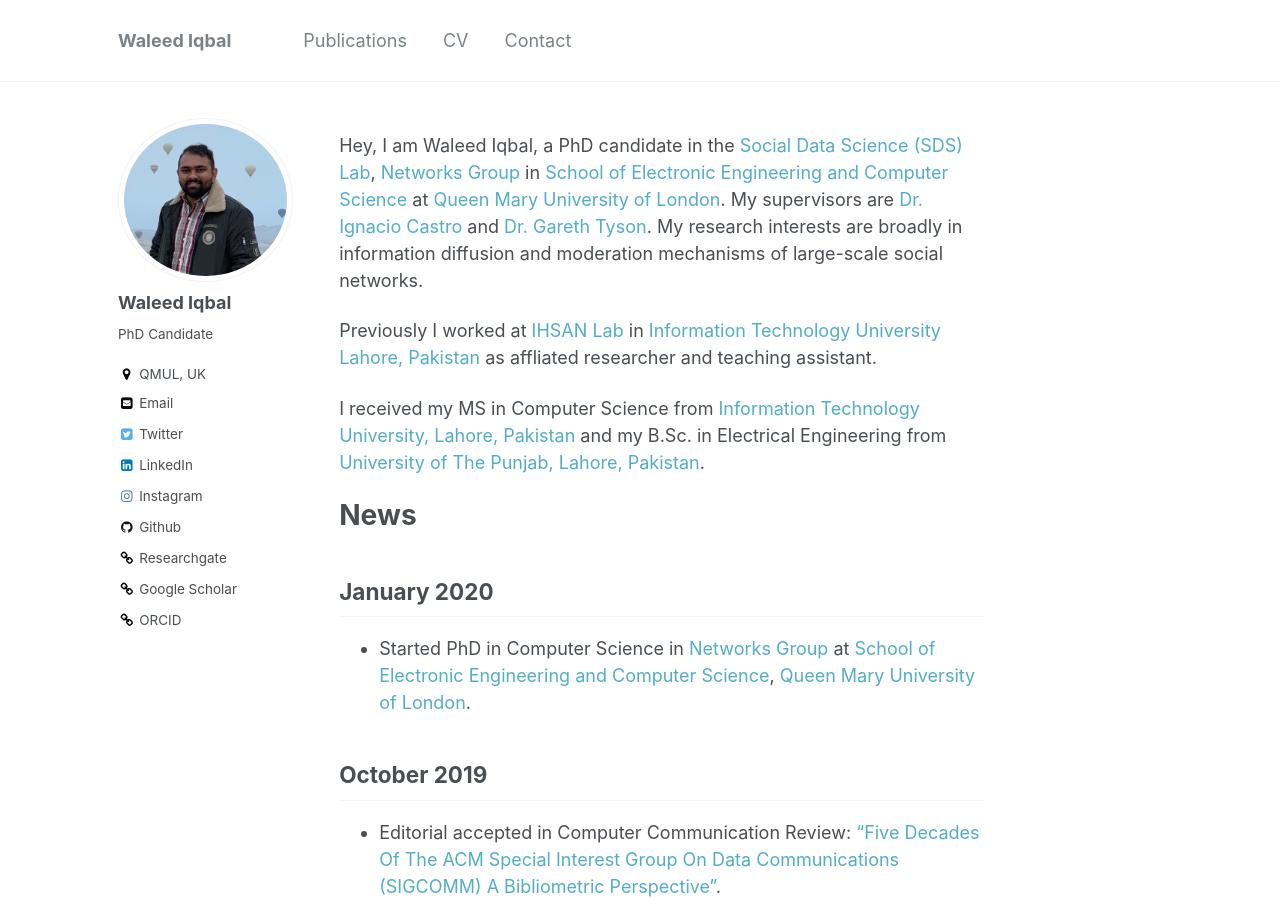
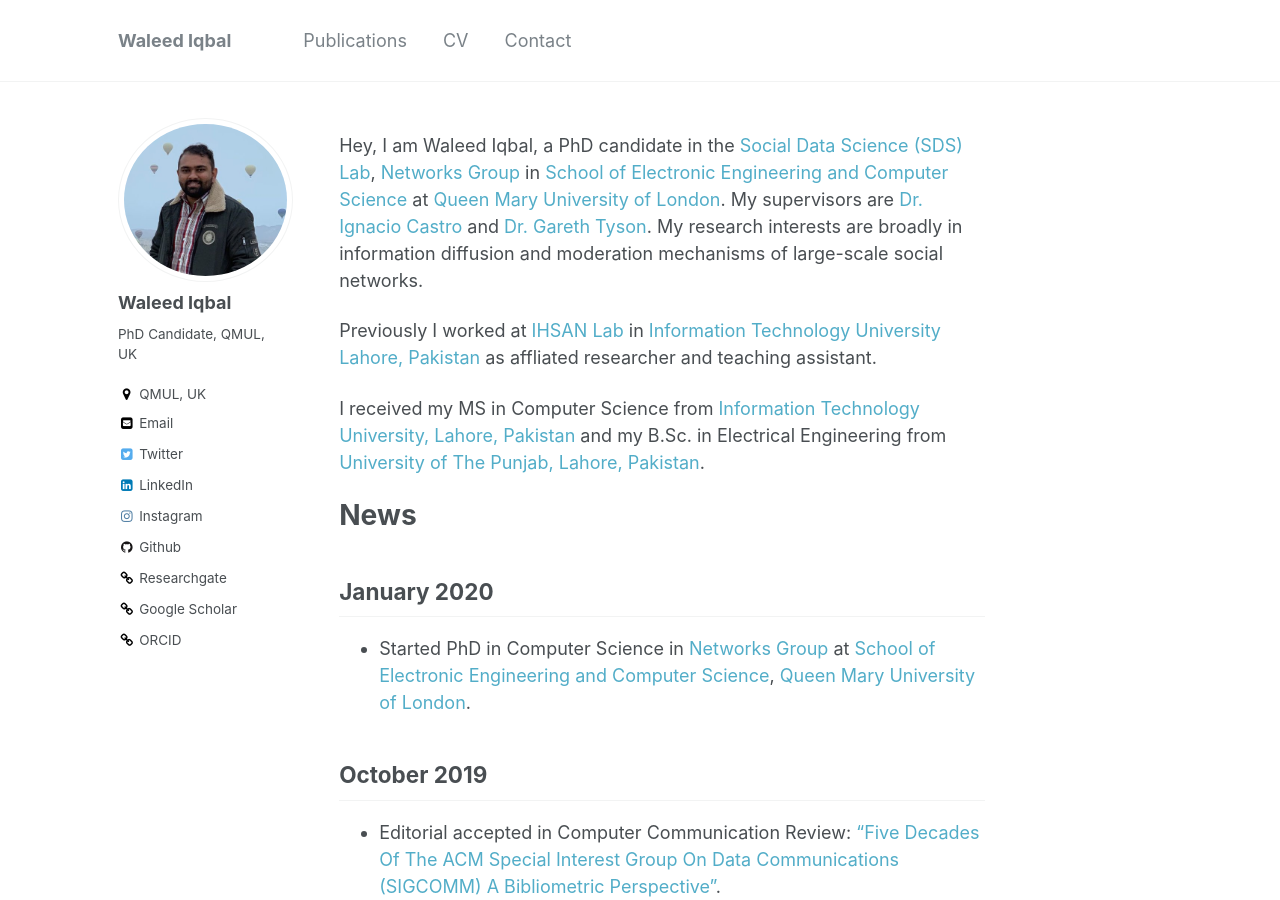
Before and after one commit to waleediqbal411/waleediqbal411.github.io, a Jekyll site: the page built from _pages/about.md, in a window 1280 px wide and 900 px high. Built offline with Jekyll 4.4.1, drawn with Linux system fonts in a browser that asks for light colours.

Commit message:
Official Website V5.2

```diff
--- a/_config.yml
+++ b/_config.yml
@@ -13,7 +13,7 @@
 title                    : "Waleed Iqbal"
 title_separator          : "-"
 name                     : &name "Waleed Iqbal"
-description              : &description "Graduate Scholar"
+description              : &description "PhD Candidate"
 url                      : https://waleediqbal411.github.io # the base hostname & protocol for your site e.g. "https://mmistakes.github.io"
 baseurl                  : "" # the subpath of your site, e.g. "/blog"
 repository               : "waleediqbal411/waleediqbal411.github.io"
@@ -77,7 +77,7 @@
 author:
   name             : "Waleed Iqbal"
   avatar           : "profile.jpg"
-  bio              : "PhD Candidate"
+  bio              : "PhD Candidate, QMUL, UK"
   location         : "QMUL, UK"
   employer         :
   researchgate     : "https://www.researchgate.net/profile/Waleed_Iqbal"
```
